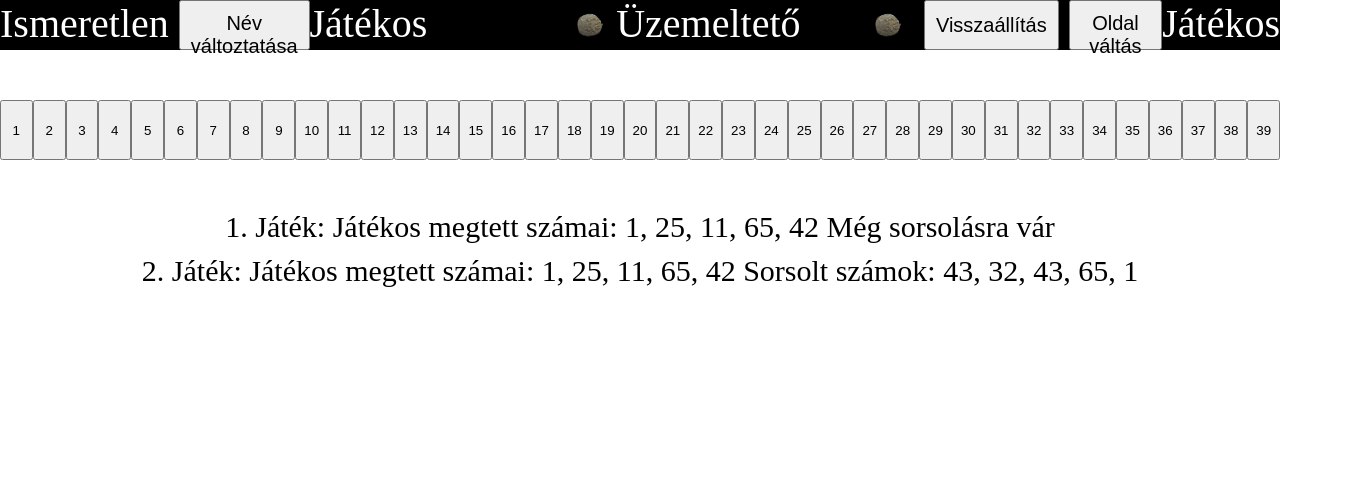
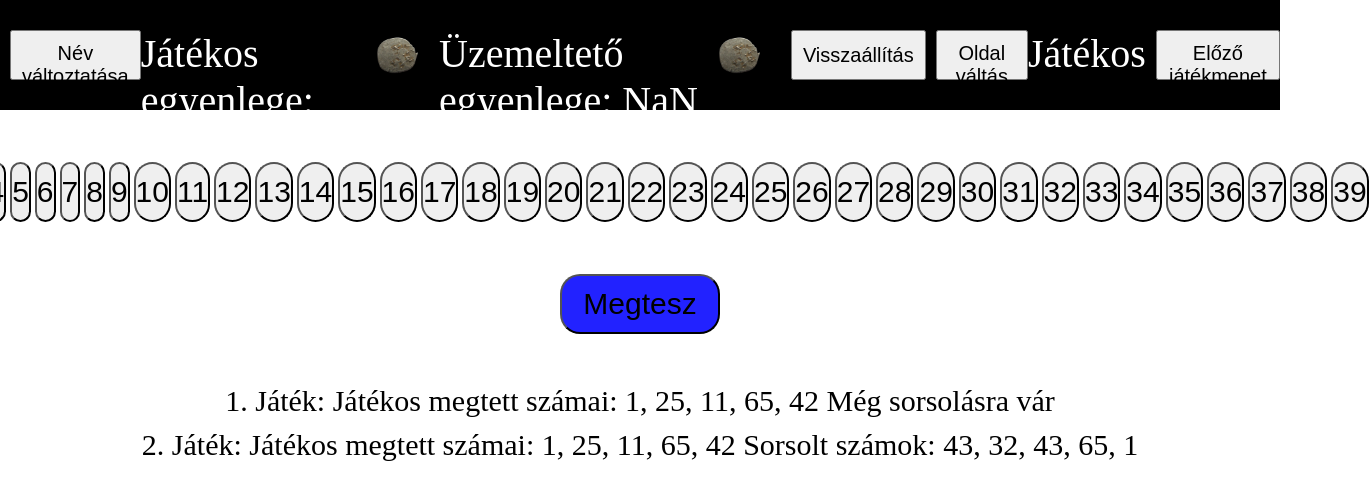
Before and after one commit to LeyrerBalazs/Lottokeeper, a React (Create React App) app: page / in a window 1280 px wide. Shown: the top 500 px of the page, 1369 px wide, since content can reach past the window. Built offline with nearby package versions, Linux system fonts and the light colour scheme.

Commit message:
Working localstorage

```diff
--- a/src/AppContext.js
+++ b/src/AppContext.js
@@ -9,6 +9,7 @@ export const AppContextProvider = ({ children }) => {
     const [whoami, setWhoami] = useState('Játékos');
     const [akcsePlayer, setAkcsePlayer] = useState(10000);
     const [akcseOperator, setAkcseOperator] = useState(0);
+    const [first, setFirst] = useState(true)
 
     const resetState = () => {
         setName('Ismeretlen');
@@ -32,7 +33,9 @@ export const AppContextProvider = ({ children }) => {
         setAkcsePlayer,
         akcseOperator,
         setAkcseOperator,
-        resetState
+        resetState,
+        first,
+        setFirst
     };
 
     return (
--- a/src/Components/Lottery.js
+++ b/src/Components/Lottery.js
@@ -1,29 +1,63 @@
 import React, { useEffect, useState } from 'react'
 import './../Styles/Lottery.css'
+import { useAppContext } from '../AppContext'
 
 const Lottery = () => {
     const [buttons, setButtons] = useState([])
     const [selected, setSelected] = useState([])
+    const appContextData = useAppContext()
+
+    const betPlayer = () => {
+        if (selected.length !== 5) {
+            alert("Válasz, ki 5 számot!\nEddig kiválaszott szám:" + selected.length + " (Még " + (5 - selected.length) + " kell)");
+        }
+        else {
+            if (appContextData.akcsePlayer >= 500) {
+                appContextData.setAkcsePlayer(appContextData.akcsePlayer - 500);
+                appContextData.setAkcseOperator(appContextData.akcseOperator + 500);
+            }
+            else {
+                alert("Nincs elég akcséd hogy játsz!")
+            }
+            setSelected([])
+        }
+    }
+
+    const deleteSelected = (num) => {
+        setSelected(selected.filter(item => num !== item))
+    }
 
     const selectedNew = (num) => {
         let disallow = false
         for (let i = 0; i < selected.length; i++) {
-            if (num == selected[i]) {
+            if (num === selected[i]) {
                 disallow = true
             }
         }
         if (disallow) {
-            console.log("Hiba már kiválasztottad ezt a számot!")
+            alert("Hiba már kiválasztottad ezt a számot!")
         }
         else {
             if (selected.length >= 5) {
-                console.log("Kiválasztottál már 5 számot!")
+                alert("Kiválasztottál már 5 számot!")
             }
             else {
                 setSelected([...selected, num])
             }
         }
     }
+
+    useEffect(() => {
+        if (appContextData.first !== true) {
+            localStorage.setItem('akcsePlayer', appContextData.akcsePlayer);
+            localStorage.setItem('akcseOperator', appContextData.akcseOperator);
+        }
+        else {
+            appContextData.setFirst(false);
+            appContextData.setAkcsePlayer(parseInt(localStorage.getItem('akcsePlayer')))
+            appContextData.setAkcseOperator(parseInt(localStorage.getItem('akcseOperator')))
+        }
+    }, [appContextData.akcsePlayer, appContextData.akcseOperator]);
 
     const displayButtons = () => {
         let selectedNums = selected
@@ -40,7 +74,7 @@ const Lottery = () => {
                     }
                 }
                 if (isSelected) {
-                    newButtons.push(<button key={i} className='button' style={{backgroundColor: "#ff0000"}} onClick={() => {selectedNew(i)}}>{i}</button>)
+                    newButtons.push(<button key={i} className='button2' onClick={() => {deleteSelected(i)}}>{i}</button>)
                 }
                 else {
                     newButtons.push(<button key={i} className='button' onClick={() => {selectedNew(i)}}>{i}</button>)
@@ -55,10 +89,16 @@ const Lottery = () => {
     }, [selected])
 
     return (
-        <div className='lottery-container'>
-            {buttons}
-        </div>
-  )
+        <>
+            <div className='lottery-container'>
+                {buttons}
+
+            </div>
+            <div  className='lottery-container'>
+                <button className='button3' onClick={() => {betPlayer()}}>Megtesz</button>
+            </div>
+        </>
+    )
 }
 
 export default Lottery
--- a/src/Components/TopBar.js
+++ b/src/Components/TopBar.js
@@ -1,10 +1,19 @@
-import React from 'react';
+import React, { useEffect } from 'react';
 import './../Styles/TopBar.css';
 import akcseImg from './../Assets/akcse.png';
 import { useAppContext } from '../AppContext';
 
 const TopBar = () => {
   const appContextData = useAppContext()
+
+  useEffect (() => {
+    if (appContextData.first === true) {
+      appContextData.setName(localStorage.getItem('name'))
+    }
+    else {
+      localStorage.setItem('name', appContextData.name)
+    }
+  }, [appContextData.name])
   return (
     <div className="topbar-container">
       {appContextData.isNameChange ?
@@ -15,6 +24,7 @@ const TopBar = () => {
           <button className="button" onClick={() => {
             appContextData.setIsNameChange(false);
             appContextData.setName(appContextData.tempName);
+            localStorage.setItem('name', appContextData.name);
           }}>Név mentése</button>
           <button className="button" onClick={() => {
             appContextData.setIsNameChange(false);
@@ -48,6 +58,11 @@ const TopBar = () => {
         );
       }}>Oldal váltás</button>
       <p className='bar-text'>{appContextData.whoami}</p>
+      <button className='button' onClick={() => {
+        appContextData.setName(localStorage.getItem('name'));
+        appContextData.setAkcsePlayer(parseInt(localStorage.getItem('akcsePlayer')));
+        appContextData.setAkcseOperator(parseInt(localStorage.getItem('akcseOperator')));
+      }}>Előző játékmenet</button>
     </div>
   )
 }
--- a/src/Styles/Lottery.css
+++ b/src/Styles/Lottery.css
@@ -8,4 +8,45 @@
 .lottery-container .button {
     width: 60px;
     height: 60px;
+    font-size: 30px;
+    border-radius: 20px;
+    margin: 2px;
 }
+.lottery-container .button:hover {
+    width: 60px;
+    height: 60px;
+    font-size: 30px;
+    background-color: #ff7777;
+    border-radius: 20px;
+    margin: 2px;
+}
+.lottery-container .button2 {
+    width: 60px;
+    height: 60px;
+    font-size: 30px;
+    background-color: #ff0000;
+    border-radius: 20px;
+    margin: 2px;
+}
+.lottery-container .button2:hover {
+    width: 60px;
+    height: 60px;
+    font-size: 30px;
+    background-color: #aaaaaa;
+    border-radius: 20px;
+    margin: 2px;
+}
+.lottery-container .button3 {
+    width: 160px;
+    height: 60px;
+    font-size: 30px;
+    background-color: #2222ff;
+    border-radius: 20px;
+}
+.lottery-container .button3:hover {
+    width: 160px;
+    height: 60px;
+    font-size: 30px;
+    background-color: #4444ff;
+    border-radius: 20px;
+}
--- a/src/Styles/TopBar.css
+++ b/src/Styles/TopBar.css
@@ -1,7 +1,8 @@
 .topbar-container {
     background-color: #000000;
     width: 100%;
-    height: 50px;
+    height: 80px;
+    padding-top: 30px;
     display: flex;
     flex-direction: row;
     justify-content: space-evenly;
@@ -10,6 +11,7 @@
     margin-left: 10px;
     padding: 10px;
     font-size: 20px;
+    height: 50px;
 }
 .topbar-container .input {
     font-size: 20px;
@@ -21,7 +23,9 @@
     flex-direction: row;
 }
 .topbar-container .akcse-img {
-    height: 50px;
+    height: 80px;
+    margin-top: -15px;
+    margin-left: -10px;
 }
 .topbar-container .bar-text {
     font-size: 40px;
```
